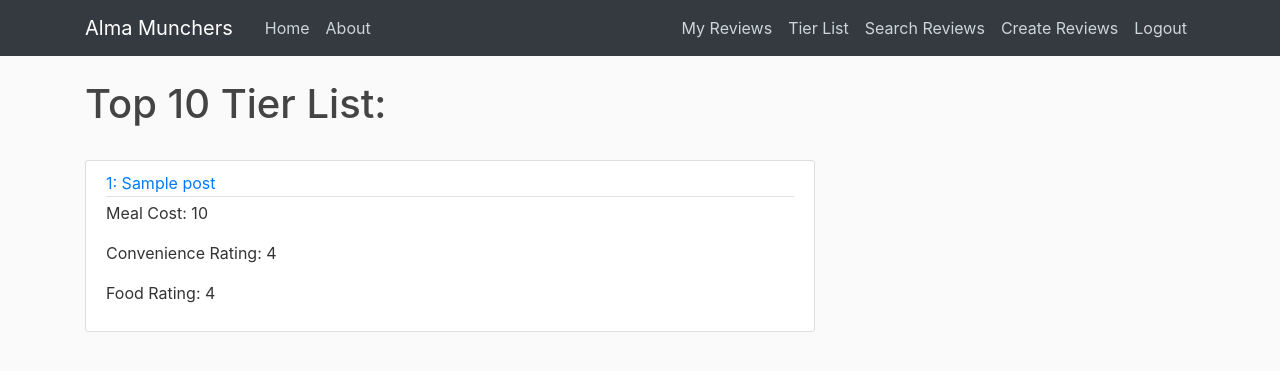
After one commit to akod0883/alma, a Flask app: template updatedDemo/app/templates/tier_list.html in a window 1280 px wide. The commit adds this page. Shown: the top 371 px of the page. Run offline with Flask 2, Linux system fonts and the light colour scheme; the template is opened without the code that fills it: most values are stand-ins (such as "Sample title", 1, 10 or a date in 2020); parts of the project's set-up code (start-up, migrations or seed data) failed here and were passed over; some libraries are stand-ins or nearby versions.

Commit message:
finished tier list

```diff
--- a/updatedDemo/app/templates/layout.html
+++ b/updatedDemo/app/templates/layout.html
@@ -35,6 +35,7 @@
               <a class="nav-item nav-link" href="{{ url_for('register') }}">Register</a>
               {% else %}
               <a class="nav-item nav-link" href="{{ url_for('home') }}">My Reviews</a>
+              <a class="nav-item nav-link" href="{{ url_for('tier_list') }}">Tier List</a>
               <a class="nav-item nav-link" href="{{ url_for('search_review') }}">Search Reviews</a>
               <a class="nav-item nav-link" href="{{ url_for('create_reviews') }}">Create Reviews</a>
               <a class="nav-item nav-link" href="{{ url_for('logout') }}">Logout</a>
--- /dev/null
+++ b/updatedDemo/app/templates/tier_list.html
@@ -0,0 +1,17 @@
+{% extends "layout.html" %}
+{% block content %}
+    <h1> Top 10 Tier List: </h1>
+    <br>
+    {% for post in posts %}
+        <article class="media content-section">
+          <div class="media-body">
+            <div class="article-metadata">
+              <a class="mr-2" href="#">{{post.Counter}}: {{ post.RestaurantName }}</a>
+            </div>
+            <p class="article-content">Meal Cost: {{ post.MealCost }}</p>
+            <p class="article-content">Convenience Rating: {{ post.ConvenienceRating }}</p>
+            <p class="article-content">Food Rating: {{ post.FoodRating }}</p>
+          </div>
+        </article>
+    {% endfor %}
+{% endblock content %}
```
Also changed, not shown: updatedDemo/app/routes.py (+19 -0 lines).
